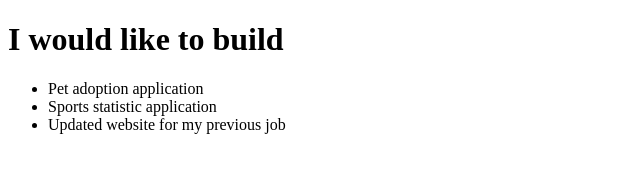
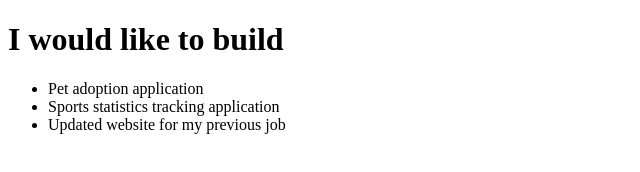
Before and after one commit to dylandevei/prep-0222-code-solutions, a website: page prep-example/index.html in a window 1280 px wide. Shown: the full height of the page, 0-640 px from the left. Drawn offline with Linux system fonts and the light colour scheme.

Commit message:
completed prep-example and updated typos.

```diff
--- a/prep-example/index.html
+++ b/prep-example/index.html
@@ -9,7 +9,7 @@
     <!-- write your app ideas here 👇 -->
   <ul>
     <li>Pet adoption application</li>
-    <li>Sports statistic application</li>
+    <li>Sports statistics tracking application</li>
     <li>Updated website for my previous job</li>
   </ul>
 
```
